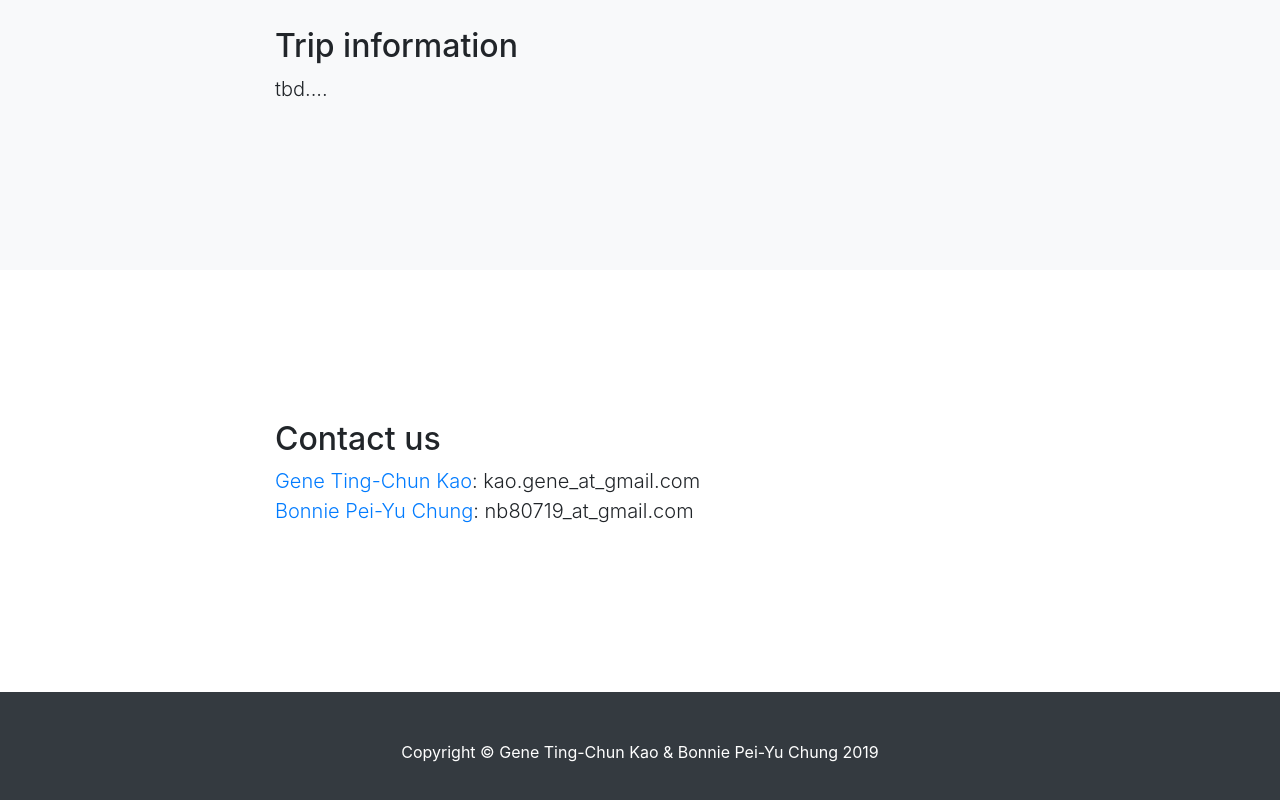
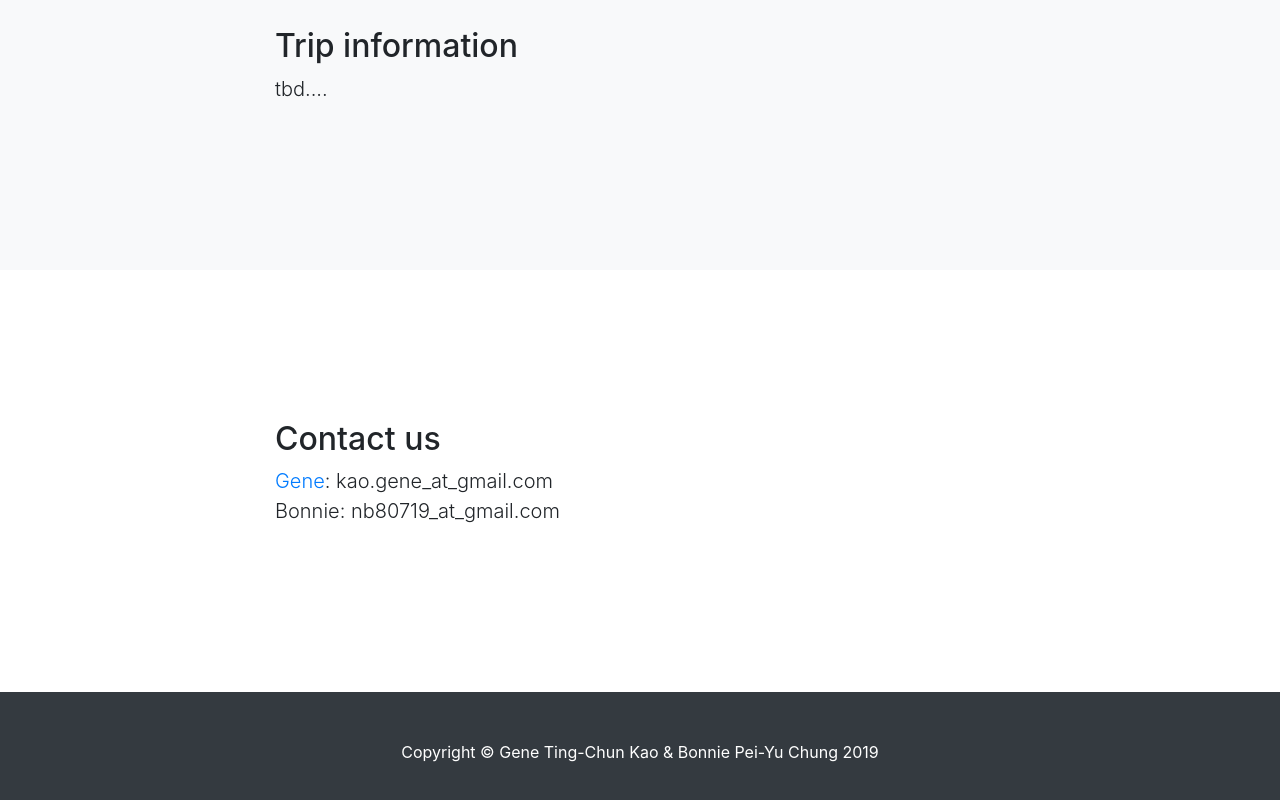
Before and after one commit to GeneKao/iceland-wedding, a website with bundled scripts: page index.html in a window 1280 px wide. Shown: the part 2124-2924 px from the top of the page. Built offline with nearby package versions, Linux system fonts and the light colour scheme.

Commit message:
remove info

```diff
--- a/index.html
+++ b/index.html
@@ -127,9 +127,9 @@
         <div class="col-lg-8 mx-auto">
           <h2>Contact us</h2>
           <p class="lead">
-            <a href="https://www.linkedin.com/in/kaogene/">Gene Ting-Chun Kao</a>: kao.gene_at_gmail.com
+            <a href="https://github.com/GeneKao">Gene</a>: kao.gene_at_gmail.com
             <br>
-            <a href="https://www.linkedin.com/in/kaogene/">Bonnie Pei-Yu Chung</a>: nb80719_at_gmail.com
+            Bonnie: nb80719_at_gmail.com
           </p>
         </div>
       </div>
```
